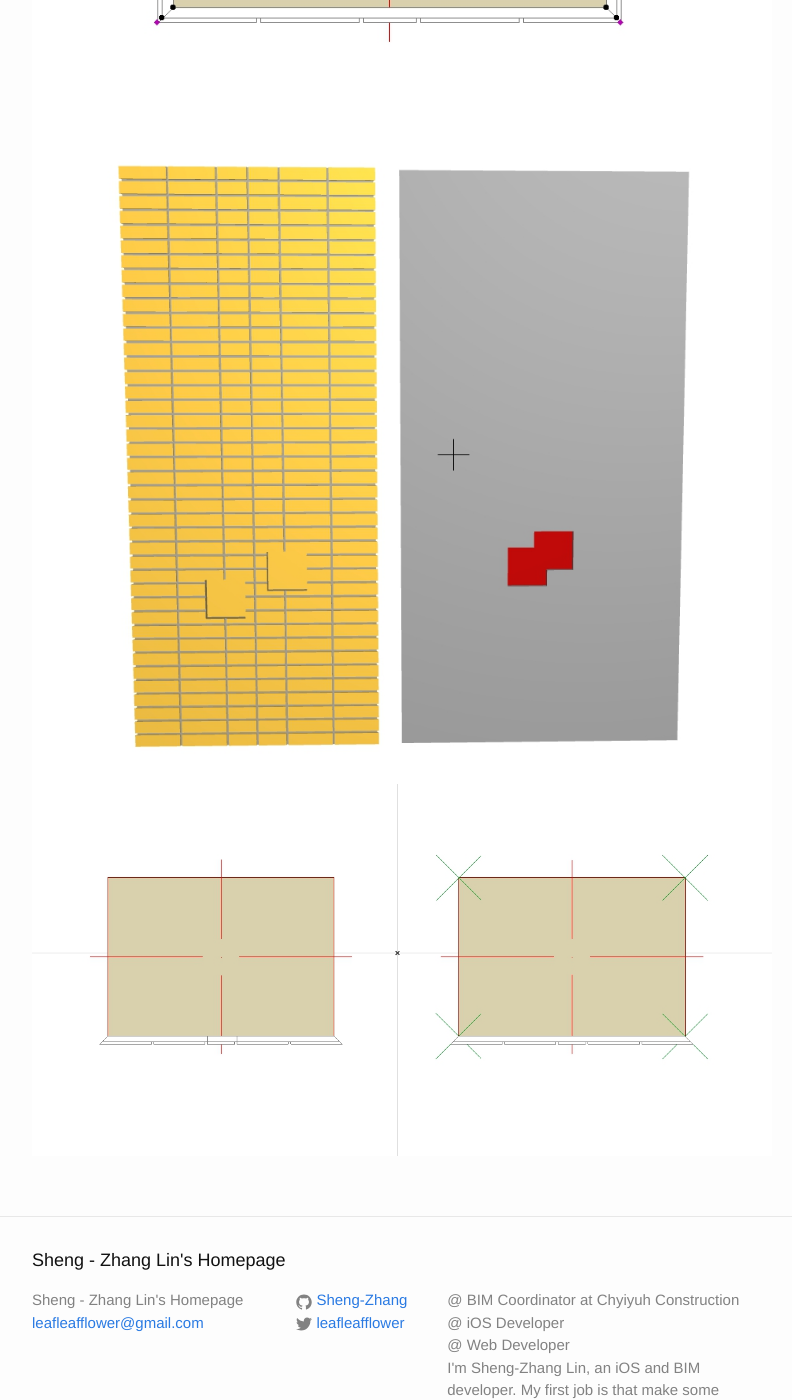
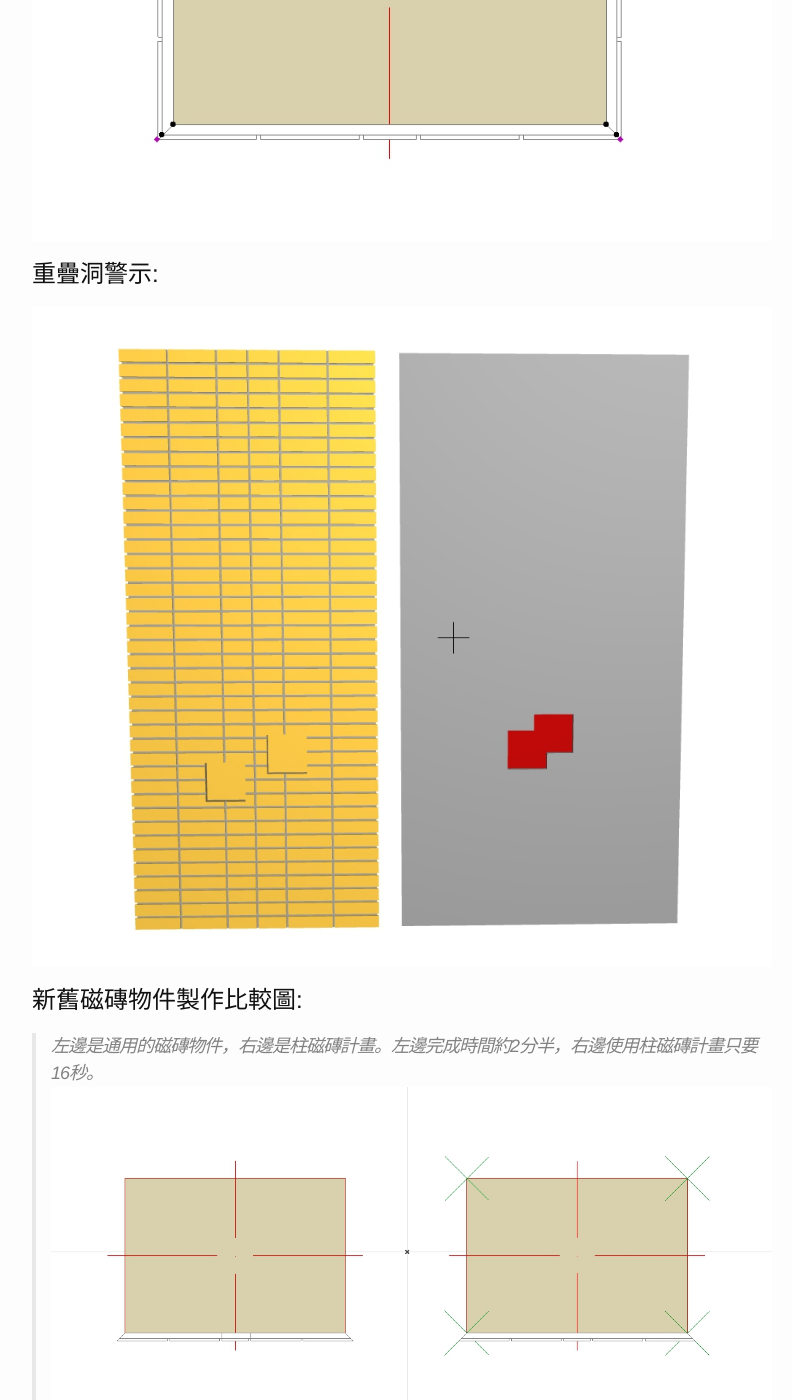
Before and after one commit to Sheng-Zhang/Sheng-Zhang.github.io, a Jekyll site: the page built from _posts/2017-09-25-ArchiCAD-GDL-Column-Tilework.markdown, in a window 1280 px wide and 1400 px high, scrolled down 1487 px. Shown: the whole window, without its empty margins (238-1030 px from the left). Built offline with Jekyll 4.4.1, drawn with Linux system fonts in a browser that asks for light colours; some of the changed text lies outside the part shown.

Commit message:
Add photo description

```diff
--- a/_posts/2017-09-25-ArchiCAD-GDL-Column-Tilework.markdown
+++ b/_posts/2017-09-25-ArchiCAD-GDL-Column-Tilework.markdown
@@ -12,9 +12,17 @@
 # 使用方法:
 > 可搭配物件"2D磨角磁磚輔助線"，設定磁磚及打底的厚度，再把柱磁磚計畫的熱點拉到定位，會依據總寬度去自動決定中間磁磚的尺寸及數量。
 
+# 依寬度自動排列磁磚:
 ![自動排列](/assets/ColumnTileWork/ColumnTileworkAutoArrangement.jpg)
+
+# 搭配2D磨角輔助線物件:
 ![2D磨角輔助熱點](/assets/ColumnTileWork/ColumnTileworkWithAuxiliaryChamferingHotspot.jpg)
+
+# 重疊洞警示:
 ![重疊洞警示](/assets/ColumnTileWork/ColumnTileworkHoleOverlappingHint.jpg)
+
+# 新舊磁磚物件製作比較圖:
+> 左邊是通用的磁磚物件，右邊是柱磁磚計畫。左邊完成時間約2分半，右邊使用柱磁磚計畫只要16秒。
 ![新舊磁磚比較](/assets/ColumnTileWork/ColumnTileworkComparison.jpg)
 
 
```
